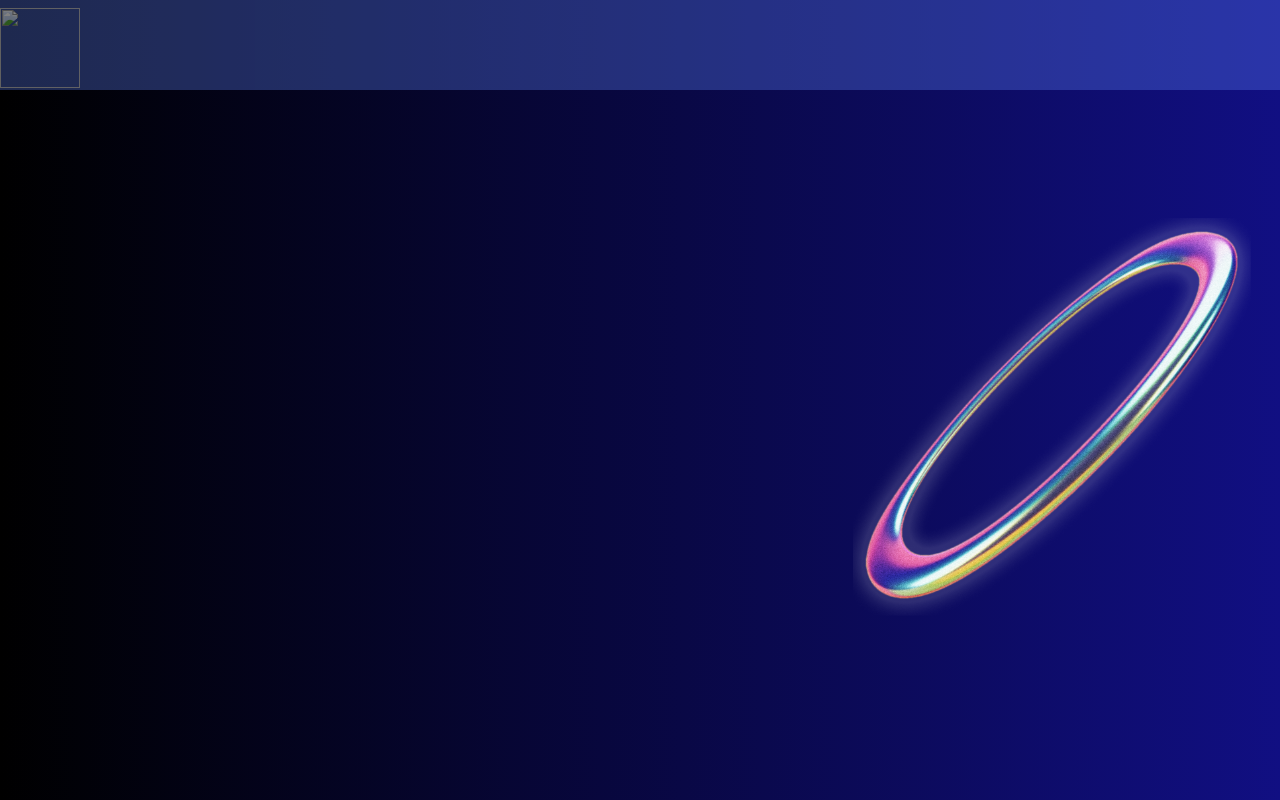
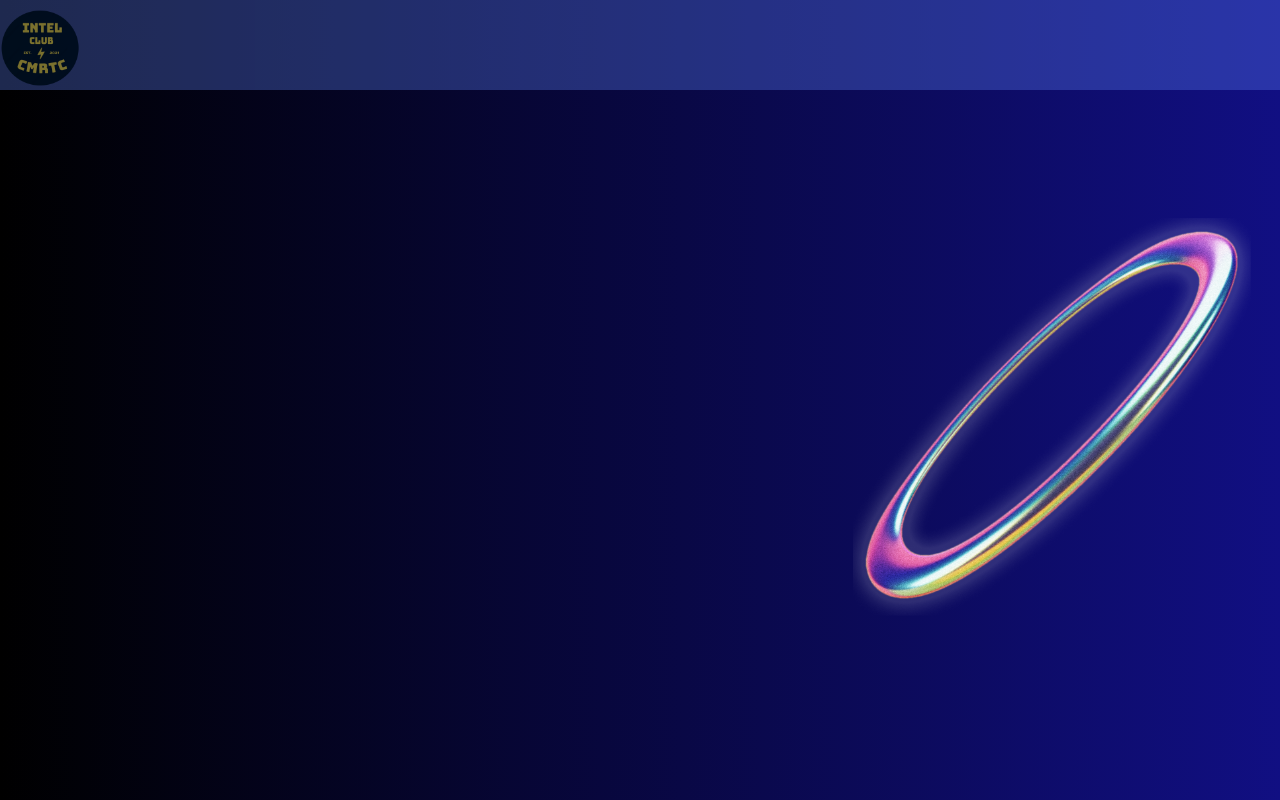
Before and after one commit to The-nithub/intel-website, a plain HTML site: page index.html in a window 1280 px wide. Drawn offline with nearby package versions, Linux system fonts and the light colour scheme; files whose address does not match are found by name.

Commit message:
Update index.html

```diff
--- a/index.html
+++ b/index.html
@@ -12,7 +12,7 @@
     <div class="header">
 
         <div class="navbar">
-          <img src="logo-1.png">
+          <img src="images/logo-1.png">
         </div>
     </div>
 
```
